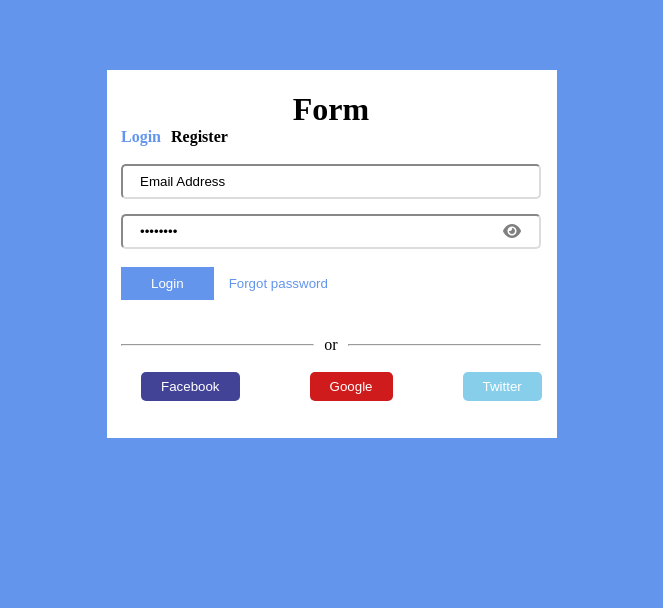
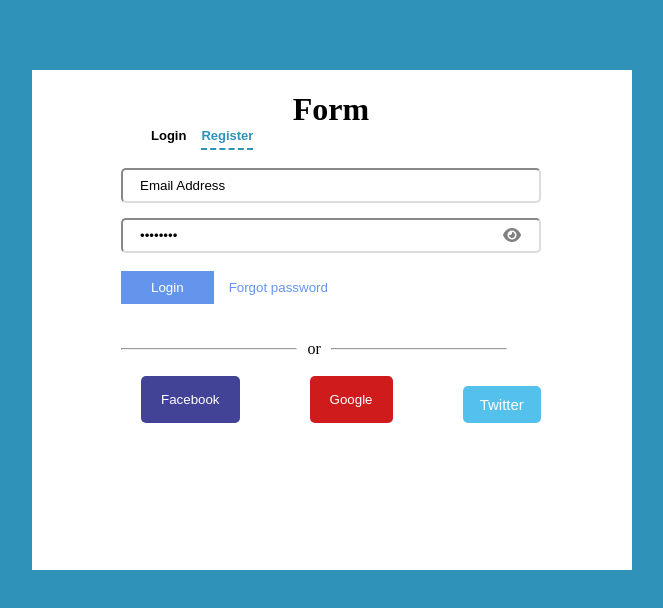
Before and after one commit to pcexchange/REGISTER-FORM, a plain HTML site: page index.html in a window 1280 px wide. Shown: the whole page, without its empty margins (308-971 px from the left). Drawn offline with Linux system fonts and the light colour scheme.

Commit message:
added a file

```diff
--- a/index.html
+++ b/index.html
@@ -5,6 +5,7 @@
     <meta name="viewport" content="width=device-width, initial-scale=1.0">
     <title>Document</title>
     <link rel="stylesheet" href="/index.css">
+    <link rel="stylesheet" href="/register.css">
     <script src="https://kit.fontawesome.com/33e221a635.js" crossorigin="anonymous"></script>
 </head>
 
@@ -15,10 +16,12 @@
                 <h1>Form</h1>
             </div>
 
-            <div class="logindiv">
-                <h4 class="content">Login </h4>
-                <h4>Register</h4>
-            </div>
+            <div class="log">
+                <a class="index" href="/index.html"><p>Login</p></a>
+                <a class="register" href="/register.html"><p>Register</p></a>
+               </div>
+
+
             <br>
             <div class="first">
                 <form action="">
```
